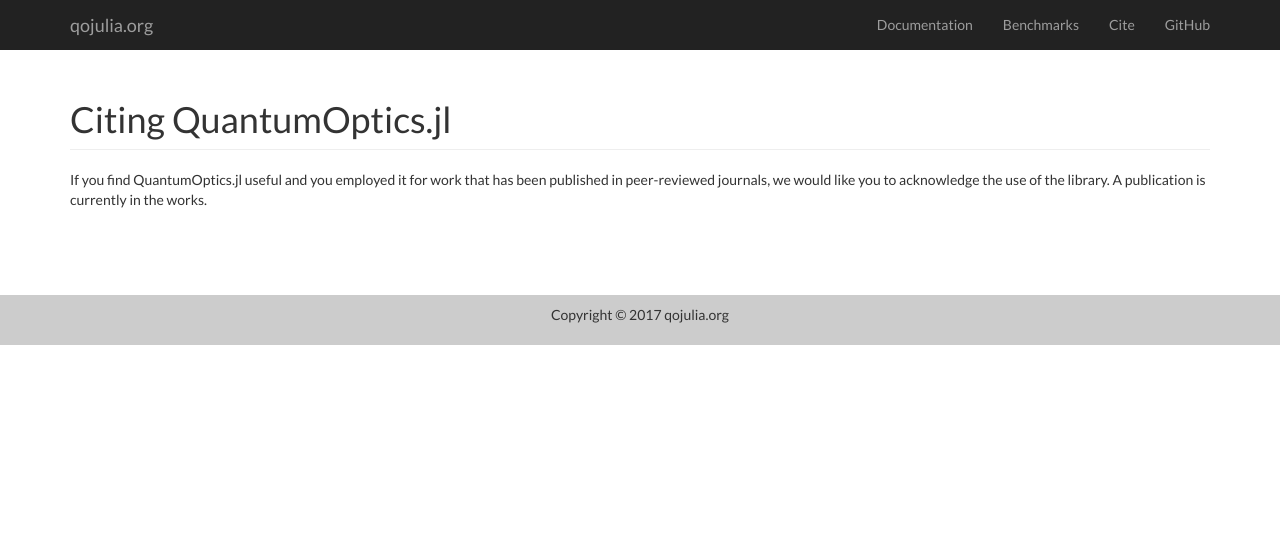
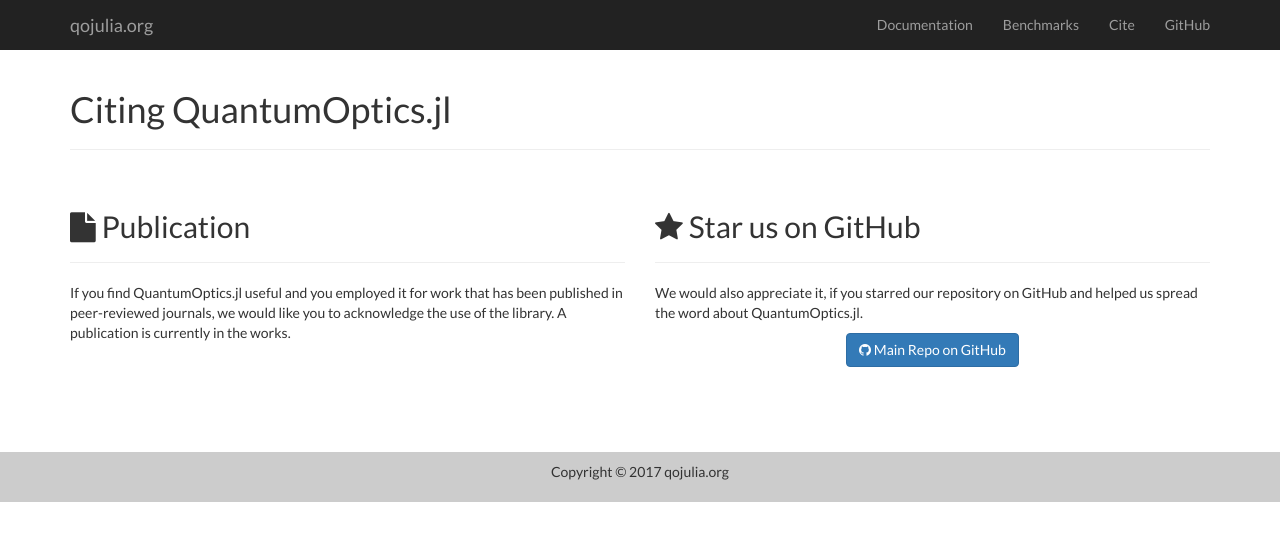
Before and after one commit to qojulia/QuantumOptics.jl-website, a Jekyll site: the page built from src/cite.html, in a window 1280 px wide. Shown: the top 541 px of the page. Built offline with Jekyll 4.4.1, drawn with Linux system fonts in a browser that asks for light colours; nearby versions of some CDN libraries.

Commit message:
Add request for Github starring. Some CSS fixes.

```diff
--- a/src/cite.html
+++ b/src/cite.html
@@ -7,13 +7,26 @@ layout: default
 
         <div class="row">
             <div class="col-lg-12">
-                <h1 class="page-header">
+                <div class="page-header">
+                <h1>
                    Citing QuantumOptics.jl
                 </h1>
+                </div>
             </div>
-            <div class="col-md-12">
+            <div class="col-md-6">
+	            <div class="page-header">
+		            <h2><i class="fa fa-file"></i> Publication</h2>
+	            </div>
 	            <p>If you find QuantumOptics.jl useful and you employed it for work that has been published in peer-reviewed journals, we would like you to acknowledge the use of the library. A publication is currently in the works.</p>
         </div>
+            <div class="col-md-6">
+	            <div class="page-header">
+		            <h2><i class="fa fa-star"></i> Star us on GitHub</h2>
+	            </div>
+	            <p>We would also appreciate it, if you starred our repository on GitHub and helped us spread the word about QuantumOptics.jl.</p>
+	            <p class="text-center">
+		            <a href="https://github.com/qojulia/QuantumOptics.jl" class="btn btn-primary"><i class="fa fa-github"></i> Main Repo on GitHub</a></p>
+            </div>
     </div>
 
     </div>
--- a/src/css/qojl.css
+++ b/src/css/qojl.css
@@ -4,7 +4,7 @@ body, input {
 }
 
 body {
-	padding-top: 60px;
+	padding-top: 50px;
 }
 
 pre, code {
@@ -120,3 +120,6 @@ nav.toc form select {
 nav.toc h1 {
 	padding-top: 40px;
 }
+
+/* documenter.css sets font-size: 16px;
+	Deleted manually in /documentation/assets/documenter.css */
--- a/src/index.html
+++ b/src/index.html
@@ -62,7 +62,7 @@ layout: default
                 <p>To get started with Julia, check out <a href="https://docs.julialang.org/en/stable/manual/getting-started/">Julia's setup instructions</a>. For plotting we recommend <a href="https://matplotlib.org">matplotlib</a> in Python, which plays nicely with Julia. Before you can execute any of the framework's functions, you will need to add the <code>QuantumOptics</code> package to Julia, as shown below. Plotting with matplotlib is then enabled by adding the <code>PyPlot</code> package.</p>
 
                 <pre><code class="language-julia">Pkg.add("QuantumOptics")  # Install QuantumOptics.jl package
-Pkg.add("PyPlot")	# Support for matplotlib from within Julia</code></pre>
+Pkg.add("PyPlot")	  # Support for matplotlib from within Julia</code></pre>
             </div>
         </div>
 
```
